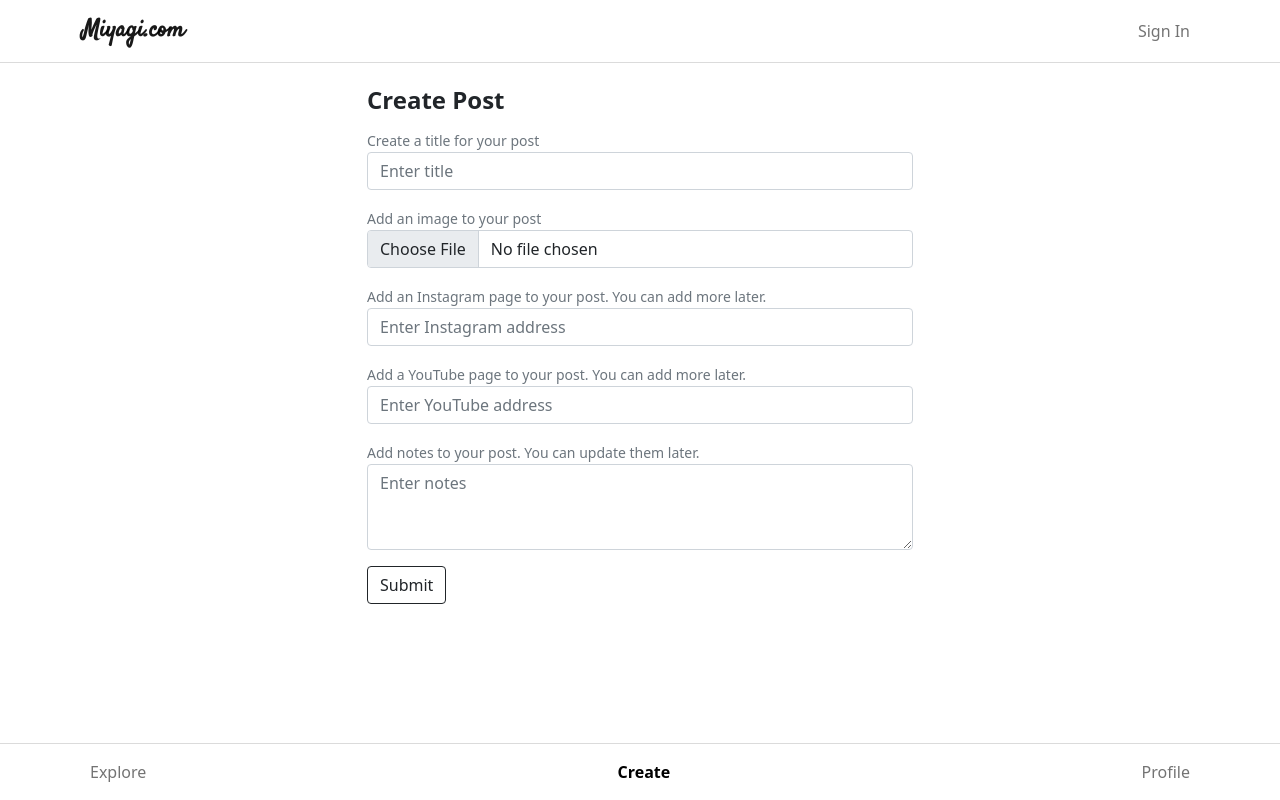
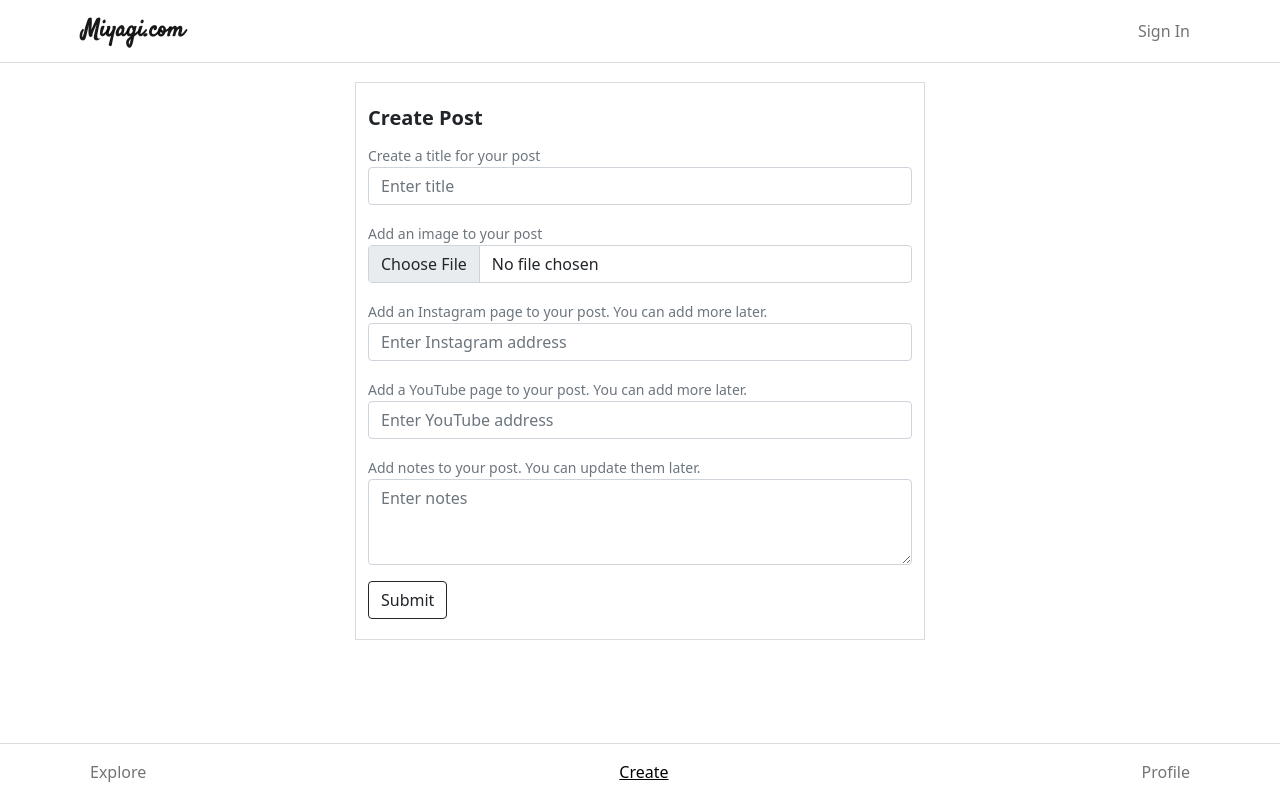
Before and after one commit to asherman-ca/miyagi, a React (Create React App) app: page /create in a window 1280 px wide. Built offline with nearby package versions, Linux system fonts and the light colour scheme; no server answers.

Commit message:
form borders

```diff
--- a/src/App.css
+++ b/src/App.css
@@ -37,11 +37,15 @@ body {
 .navbarLinkActive {
 	border-radius: 5px;
 	color: black !important;
-	font-weight: bold;
+	/* font-weight: bold; */
 }
 
 .navbarLinkActive:hover {
 	background-color: #eaeaea;
+}
+
+.navbarLinkTextActive {
+	text-decoration: underline auto;
 }
 
 .topbar {
@@ -54,9 +58,29 @@ body {
 
 /* Pages */
 
+/* Forms */
+
 .formHeader {
 	/* text-align: center; */
 	font-weight: bold;
-	font-size: 1.5rem;
+	font-size: 1.25rem;
 	padding: 20px 0px 10px;
 }
+
+.signinForm {
+	margin-top: 20px !important;
+	padding-bottom: 20px !important;
+	border: 1px solid rgba(var(--b6a, 219, 219, 219), 1);
+}
+
+.createForm {
+	margin-top: 20px !important;
+	padding-bottom: 20px !important;
+	border: 1px solid rgba(var(--b6a, 219, 219, 219), 1);
+}
+
+/* Profile */
+
+/* Explore */
+
+/* Post View */
--- a/src/components/Navbar.jsx
+++ b/src/components/Navbar.jsx
@@ -22,7 +22,9 @@ function Navbottom() {
             onClick={() => navigate('/')}
             className={pathMatchRoute('/') ? 'navbarLinkActive' : 'navbarLink'}
           >
-            Explore
+            <span
+              className={pathMatchRoute('/') ? 'navbarLinkTextActive' : 'navbarLinkText'}
+            >Explore</span>
           </Nav.Link>
         </Nav>
         <Nav>
@@ -30,7 +32,9 @@ function Navbottom() {
             onClick={() => navigate('/create')}
             className={pathMatchRoute('/create') ? 'navbarLinkActive' : 'navbarLink'}
           >
-            Create
+            <span
+              className={pathMatchRoute('/create') ? 'navbarLinkTextActive' : 'navbarLinkText'}
+            >Create</span>
           </Nav.Link>
         </Nav>
         <Nav>
@@ -38,7 +42,9 @@ function Navbottom() {
             onClick={() => navigate('/profile')}
             className={pathMatchRoute('/profile') ? 'navbarLinkActive' : 'navbarLink'}
           >
-            Profile
+            <span
+              className={pathMatchRoute('/profile') ? 'navbarLinkTextActive' : 'navbarLinkText'}
+            >Profile</span>
           </Nav.Link>
         </Nav>
       </Container>
--- a/src/pages/Create.jsx
+++ b/src/pages/Create.jsx
@@ -137,7 +137,7 @@
     return (
       <Container>
         <Row>
-          <Col md={{ span: 6, offset: 3 }}>
+          <Col md={{ span: 6, offset: 3 }} className="createForm">
             <div className="formHeader">Create Post</div>
             <Form onSubmit={onSubmit}>
               <Form.Group className="mb-3">
--- a/src/pages/SignIn.jsx
+++ b/src/pages/SignIn.jsx
@@ -47,7 +47,7 @@ function SignIn() {
   return (
     <Container>
       <Row>
-        <Col md={{ span: 6, offset: 3 }}>
+        <Col md={{ span: 6, offset: 3 }} className="signinForm">
           <div className="formHeader">Sign In</div>
           <Form onSubmit={onSubmit}>
             <Form.Group className="mb-3">
```
